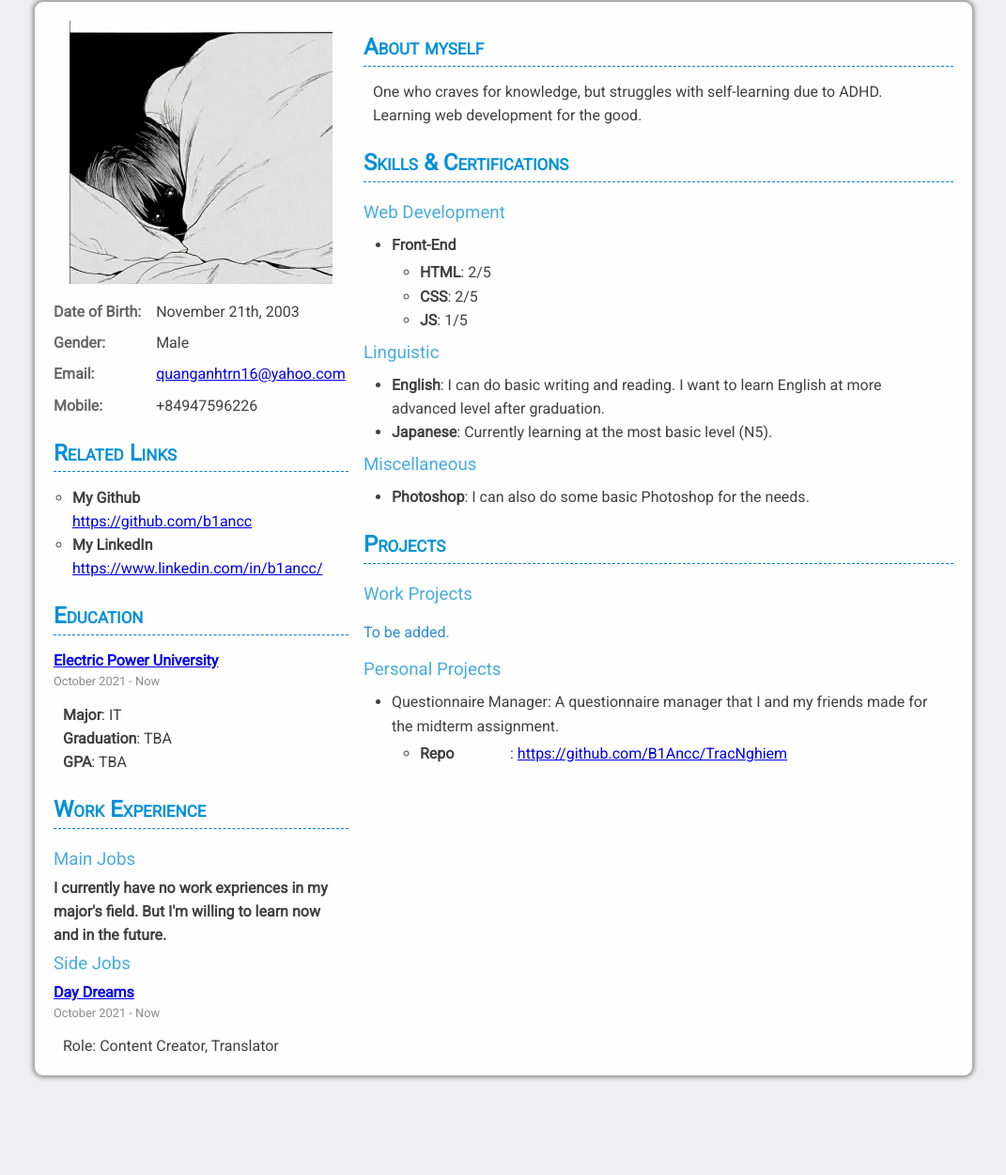
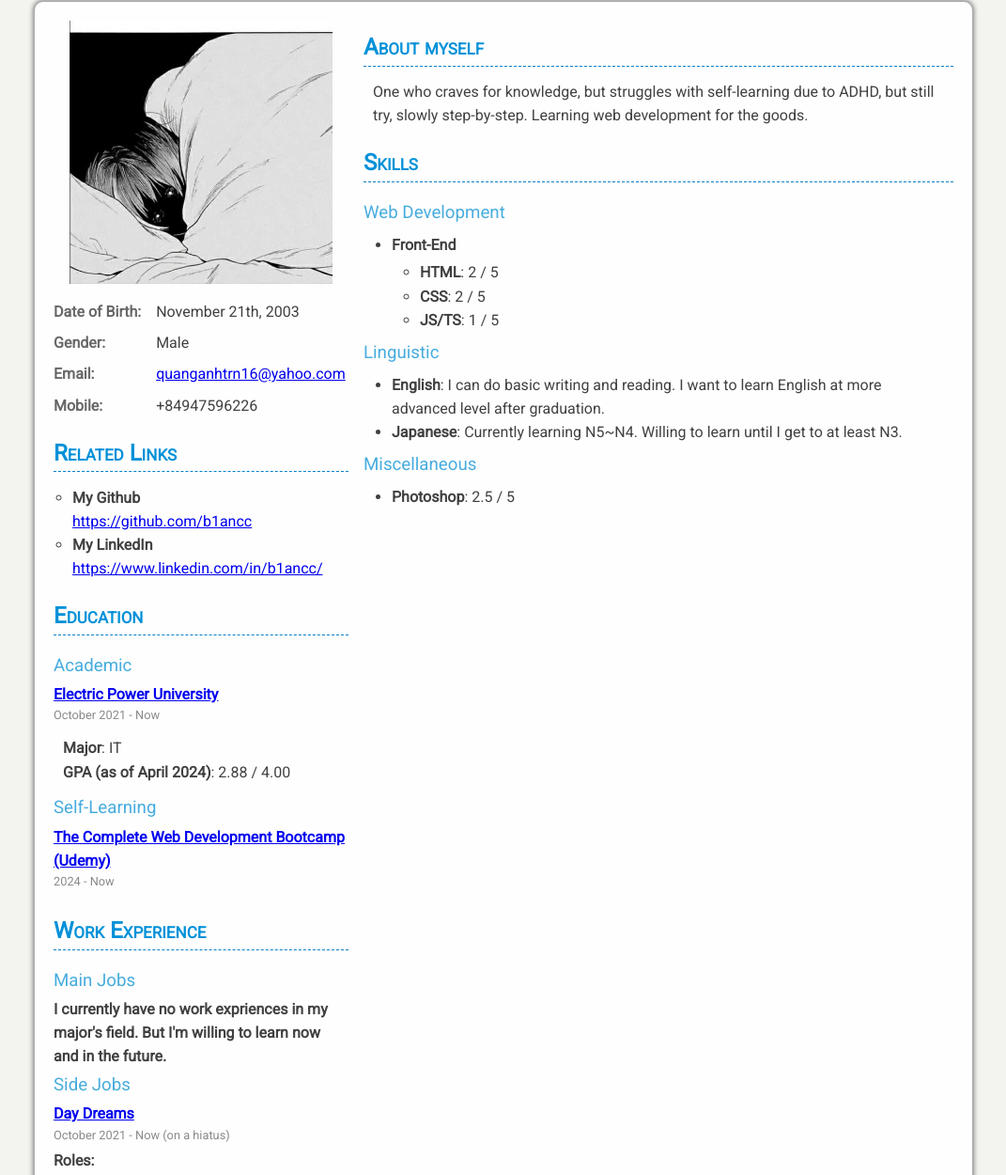
Before and after one commit to B1Ancc/B1Ancc.github.io, a plain HTML site: page index.html in a window 1280 px wide. Shown: the part 7-1257 px from the top of the page at 94% size, without its empty margins (104-1175 px from the left). Before the commit the page ends 1160 px from the top, so only its background shows below. Drawn offline with Linux system fonts and the light colour scheme.

Commit message:
Update index.html

```diff
--- a/index.html
+++ b/index.html
@@ -34,7 +34,7 @@
             line-height: 1.5715;
             color: rgba(0, 0, 0, .75);
             text-align: center;
-            background-color: #efeff3;
+            background-color: #f3f3ef;
             background-image: url('./img/noise.png');
         }
 
@@ -221,15 +221,24 @@
                     <h2>
                         Education
                     </h2>
+                    <h3>
+                        Academic
+                    </h3>
                     <div class="period">
                         <strong><a href="https://epu.edu.vn/">Electric Power University</a></strong>
                         <time>October 2021 - Now</time>
                     </div>
                     <p>
                         <b>Major</b>: IT<br />
-                        <b>Graduation</b>: TBA<br />
-                        <b>GPA</b>: TBA<br />
+                        <b>GPA (as of April 2024)</b>: 2.88 / 4.00<br />
                     </p>
+                    <h3>
+                        Self-Learning
+                    </h3>
+                    <div class="period">
+                        <strong><a href="https://www.udemy.com/course/the-complete-web-development-bootcamp/">The Complete Web Development Bootcamp (Udemy)</a></strong>
+                        <time>2024 - Now</time>
+                    </div>
                 </summary>
                 <summary>
                     <h2>
@@ -246,10 +255,14 @@
                     </h3>
                     <div class="period">
                         <strong><a href="https://www.facebook.com/DayDreams648">Day Dreams</a></strong>
-                        <time>October 2021 - Now</time>
+                        <time>October 2021 - Now (on a hiatus)</time>
+                        <strong>Roles:</strong>
                     </div>
                     <p>
-                        Role: Content Creator, Translator
+                        <ul>
+                            <li><strong>Content Creator</strong>: I write <a href="https://www.facebook.com/photo/?fbid=838568271394174&set=a.551490096768661">trivias, theories and more</a>!</li>
+                            <li><strong>Translator</strong>: I mainly translate <a href="https://www.facebook.com/photo/?fbid=598744025376601&set=a.551490096768661">short comic strips</a>, <a href="https://www.facebook.com/DayDreams648/posts/pfbid02ZBkAMeBFkbmQ8w391h7q5c7W8BCwZKZYHKxMwV7idT1Bwq3cAsuS9pKu5N1bm1fql">stories</a>, and sometime <a href="https://www.facebook.com/photo/?fbid=1066376430652387&set=a.300901473866557">community posts</a> from a hobby of mine.</li>
+                        </ul>
                     </p>
                 </summary>
             </div>
@@ -260,61 +273,31 @@
                     About myself
                 </h2>
                 <p>
-                    One who craves for knowledge, but struggles with self-learning due to ADHD. Learning web development for the good.
+                    One who craves for knowledge, but struggles with self-learning due to ADHD, but still try, slowly step-by-step. Learning web development for the goods.
                 </p>
             </article>
             <article>
                 <h2>
-                    Skills & Certifications
+                    Skills
                 </h2>
                 <h3>Web Development</h4>
                 <ul>
                     <li><b>Front-End</b></li>
                     <ul>
-                        <li><b>HTML</b>: 2/5</li>
-                        <li><b>CSS</b>: 2/5</li>
-                        <li><b>JS</b>: 1/5</li>
+                        <li><b>HTML</b>: 2 / 5</li>
+                        <li><b>CSS</b>: 2 / 5</li>
+                        <li><b>JS/TS</b>: 1 / 5</li>
                     </ul>
                 </ul>
                 <h3>Linguistic</h3>
                 <ul>
                     <li><b>English</b>: I can do basic writing and reading. I want to learn English at more advanced level after graduation.</li>
-                    <li><b>Japanese</b>: Currently learning at the most basic level (N5).</li>
+                    <li><b>Japanese</b>: Currently learning N5~N4. Willing to learn until I get to at least N3.</li>
                 </ul>
                 <h3>Miscellaneous</h3>
                 <ul>
-                    <li><b>Photoshop</b>: I can also do some basic Photoshop for the needs.</li>
+                    <li><b>Photoshop</b>: 2.5 / 5</li>
                 </ul>
-            </article>
-            <article>
-                <h2>
-                    Projects
-                </h2>
-                <article>
-                    <h3>
-                        Work Projects
-                    </h3>
-                    <p>
-                        <h4>To be added.</h4>
-                    </p>
-                </article>
-                <article>
-                    <h3>
-                        Personal Projects
-                    </h3>
-                    <ul>
-                        <li>
-                            Questionnaire Manager: A questionnaire manager that I and my friends made for the midterm assignment.
-                            <ul>
-                                <li>
-                                    <b class="list-label">Repo</b>: <a href="https://github.com/B1Ancc/TracNghiem" target="_blank" rel="nofollower noreferrer">
-                                    https://github.com/B1Ancc/TracNghiem
-                                    </a>
-                                </li>
-                            </ul>
-                        </li>
-                    </ul>
-                </article>
             </article>
         </section>
     </div>
```
